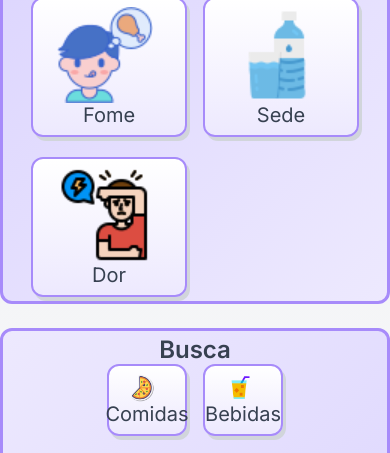
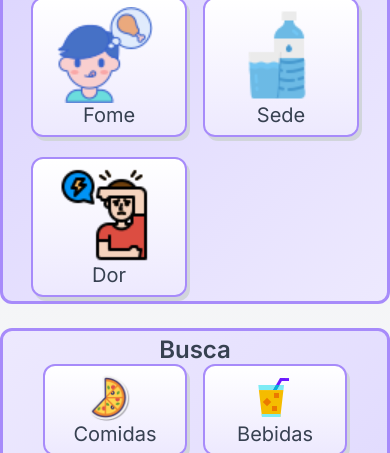
Before and after one commit to BrunoClemes/I-Say, a plain HTML site: page index.html in a window 390 px wide. Shown: the part 641-1094 px from the top of the page. Drawn offline with Linux system fonts and the light colour scheme.

Commit message:
responsividade

```diff
--- a/styles.css
+++ b/styles.css
@@ -441,7 +441,7 @@ ul {
 
 .busca a{
 flex-direction: column;
-width: 80px;
+width: 9rem;
 flex-wrap: nowrap;
 }
 
@@ -490,7 +490,4 @@ footer .logoFoder{
   width: 5rem;
 }
 
-
-
-
 }
```
